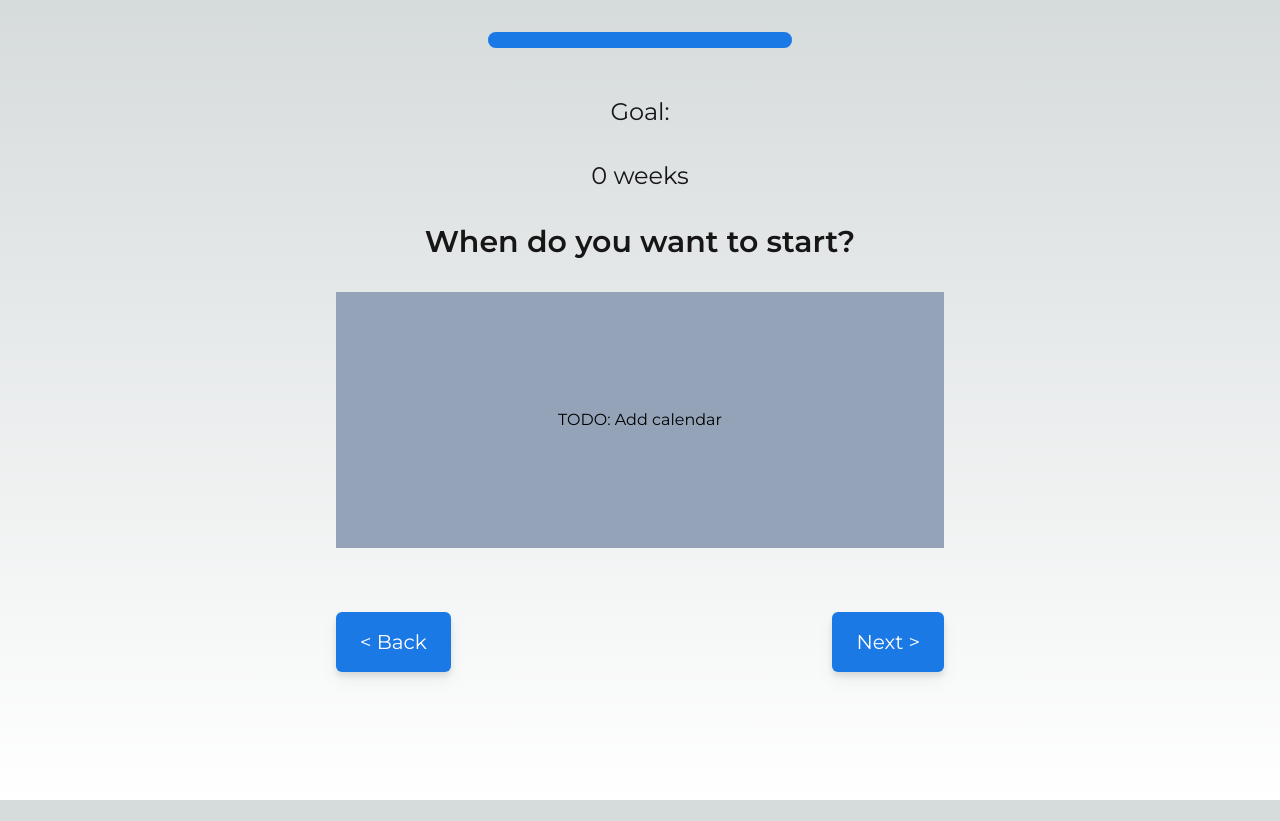
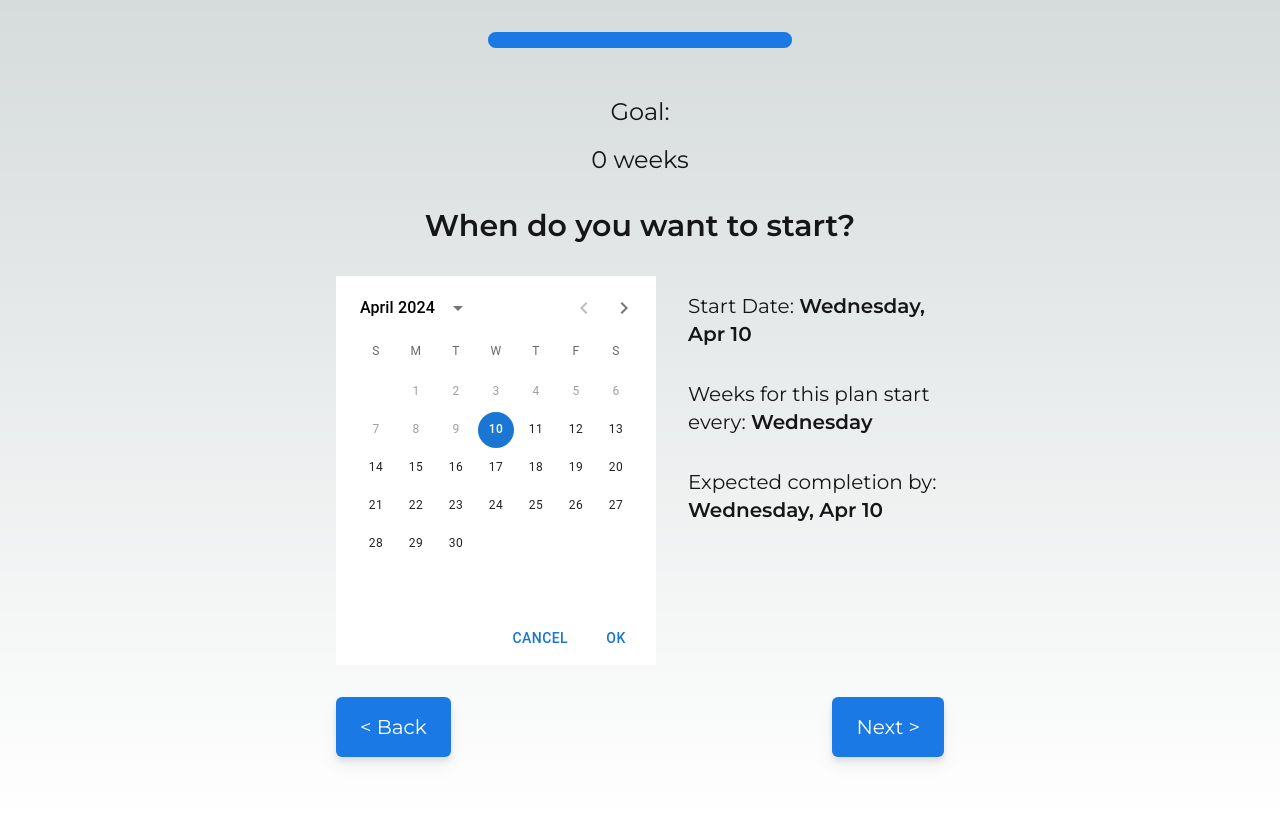
Before and after one commit to AlejandroALopez/overplan, a Next.js app: page /planner/dates in a window 1280 px wide. Before the commit the page ends 800 px from the top, so only its background shows below. Built offline with nearby package versions, Linux system fonts and the light colour scheme.

Commit message:
date selector added

```diff
--- a/package.json
+++ b/package.json
@@ -9,7 +9,12 @@
     "lint": "next lint"
   },
   "dependencies": {
+    "@emotion/react": "^11.11.4",
+    "@emotion/styled": "^11.11.5",
+    "@mui/material": "^5.15.15",
+    "@mui/x-date-pickers": "^7.2.0",
     "@reduxjs/toolkit": "^2.2.3",
+    "dayjs": "^1.11.10",
     "framer-motion": "^11.0.28",
     "next": "14.1.4",
     "react": "^18",
--- a/src/app/page.tsx
+++ b/src/app/page.tsx
@@ -4,7 +4,7 @@ import Header from "@/components/header";
 
 export default function Home() {
 
-  const app_name: string = "OverGoal AI";
+  const app_name: string = "OverPlan AI";
 
   return (
     <main className="flex min-h-screen flex-col">
--- a/src/app/planner/dates/page.tsx
+++ b/src/app/planner/dates/page.tsx
@@ -1,8 +1,13 @@
 "use client";
 
 import Link from "next/link";
-import { useState } from "react";
+import dayjs from "dayjs";
+import { useState, useEffect } from "react";
 import { useAppSelector, useAppDispatch } from "@/lib/store";
+import { setStartDate } from "@/lib/store/inputSlice";
+import { LocalizationProvider } from '@mui/x-date-pickers';
+import { AdapterDayjs } from '@mui/x-date-pickers/AdapterDayjs';
+import { StaticDatePicker } from '@mui/x-date-pickers/StaticDatePicker';
 import PlannerProgressBar from "@/components/plannerProgressBar";
 
 export default function SetDates() {
@@ -12,22 +17,62 @@ export default function SetDates() {
 
     const question = "When do you want to start?";
 
-    const submitDate = () => {
-        console.log("TODO");
+    // Time variables
+    const [day, setDay] = useState<string>(dayjs().format('YYYY-MM-DD'));
+    const [endDate, setEndDate] = useState<string>("");
+
+    // Update start and end date
+    const changeDayHandler = (date: dayjs.Dayjs | null) => {
+        if (date) {
+            setDay(dayjs(date).format('YYYY-MM-DD'));
+            setEndDate(dayjs(date).add(7 * weeks, 'day').format('dddd, MMM DD'));
+        }
     }
 
+    const submitDate = () => {
+        dispatch(setStartDate(day));
+    }
+
+    useEffect(() => {
+        setEndDate(dayjs().add(7 * weeks, 'day').format('dddd, MMM DD'));
+    }, [weeks]);
+
     return (
+        <LocalizationProvider dateAdapter={AdapterDayjs}>
             <main className="flex min-h-screen flex-col items-center p-8">
                 <PlannerProgressBar step={3} />
                 <p className="text-2xl mt-12">
                     Goal: <span className="font-semibold">{goal}</span>
                 </p>
-            <p className="text-2xl mt-8">{weeks} weeks</p>
+                <p className="text-2xl mt-4">{weeks} weeks</p>
                 <p className="text-3xl font-semibold mt-8">{question}</p>
-            <div className="flex justify-center items-center mt-8 w-1/2 h-64 bg-slate-400">
-                TODO: Add calendar
+                <div className="flex flex-row gap-8 w-1/2 mt-8">
+                    <StaticDatePicker
+                        slotProps={{
+                            toolbar: {
+                                hidden: true,
+                            },
+                            actionBar: {
+                                hidden: true,
+                            }
+                        }}
+                        onChange={(value) => changeDayHandler(value)}
+                        disablePast
+                        defaultValue={dayjs(day)}
+                    />
+                    <div className="flex flex-col gap-8 my-4">
+                        <p className="text-xl">Start Date: {" "}
+                            <span className="font-semibold">{dayjs(day).format('dddd, MMM DD')}</span>
+                        </p>
+                        <p className="text-xl">Weeks for this plan start every: {" "}
+                            <span className="font-semibold">{dayjs(day).format('dddd')}</span>
+                        </p>
+                        <p className="text-xl">Expected completion by: {" "}
+                            <span className="font-semibold">{endDate}</span>
+                        </p>
                     </div>
-            <div className="flex flex-row justify-between my-16 w-1/2">
+                </div>
+                <div className="flex flex-row justify-between my-8 w-1/2">
                     <Link href="/planner/weeks">
                         <button
                             className={`py-4 px-6 border-none rounded-md bg-primary
@@ -47,5 +92,7 @@ export default function SetDates() {
                     </Link>
                 </div>
             </main>
+        </LocalizationProvider>
+
     );
 }
--- a/src/app/planner/review/page.tsx
+++ b/src/app/planner/review/page.tsx
@@ -2,6 +2,7 @@
 
 import Link from "next/link";
 import Image from "next/image";
+import dayjs from "dayjs";
 import { useAppSelector, useAppDispatch } from "@/lib/store";
 import Compass from "../../../../public/icons/compass.svg";
 import Clock from "../../../../public/icons/clock.svg";
@@ -12,7 +13,7 @@ export default function ReviewPlan() {
     const dispatch = useAppDispatch();
     const goal = useAppSelector(state => state.input.goal);
     const weeks = useAppSelector(state => state.input.numWeeks);
-    const startDate = "Monday, Oct 8th"; // TODO: Replace with redux state
+    const startDate = useAppSelector(state => state.input.startDate); // TODO: Replace with redux state
 
     const title = "Review & Create Plan";
 
@@ -44,7 +45,7 @@ export default function ReviewPlan() {
                     <Image src={Calendar} alt="date icon" />
                     <div className="flex flex-col justify-center gap-2">
                         <p className="font-semibold text-2xl">Start</p>
-                        <p className="text-2xl">{startDate}</p>
+                        <p className="text-2xl">{dayjs(startDate).format('dddd, MMM DD')}</p>
                     </div>
                 </div>
             </div>
--- a/src/lib/store/inputSlice.ts
+++ b/src/lib/store/inputSlice.ts
@@ -4,11 +4,13 @@ import type { PayloadAction } from "@reduxjs/toolkit";
 export interface IInputState {
   goal: string,
   numWeeks: number,
+  startDate: string,
 }
 
 const initialState: IInputState = {
   goal: "",
   numWeeks: 0,
+  startDate: "",
 };
 
 export const inputSlice = createSlice({
@@ -21,8 +23,11 @@ export const inputSlice = createSlice({
     setNumWeeks: (state, action: PayloadAction<number>) => {
       state.numWeeks = action.payload;
     },
+    setStartDate: (state, action: PayloadAction<string>) => {
+      state.startDate = action.payload;
+    }
   },
 });
 
-export const { setGoal, setNumWeeks } = inputSlice.actions;
+export const { setGoal, setNumWeeks, setStartDate } = inputSlice.actions;
 export const inputReducer = inputSlice.reducer;
--- a/src/lib/store/rootReducer.ts
+++ b/src/lib/store/rootReducer.ts
@@ -14,7 +14,7 @@ const authPersistConfig = {
 const inputPersistConfig = {
   key: "input",
   storage: storage,
-  whitelist: ["goal", "numWeeks"],
+  whitelist: ["goal", "numWeeks", "startDate"],
 };
 
 const rootReducer = combineReducers({
```
Also changed, not shown: 1 other file (tests, documents, lock files or other folders). Lines whose indentation alone changed are shown as unchanged.
